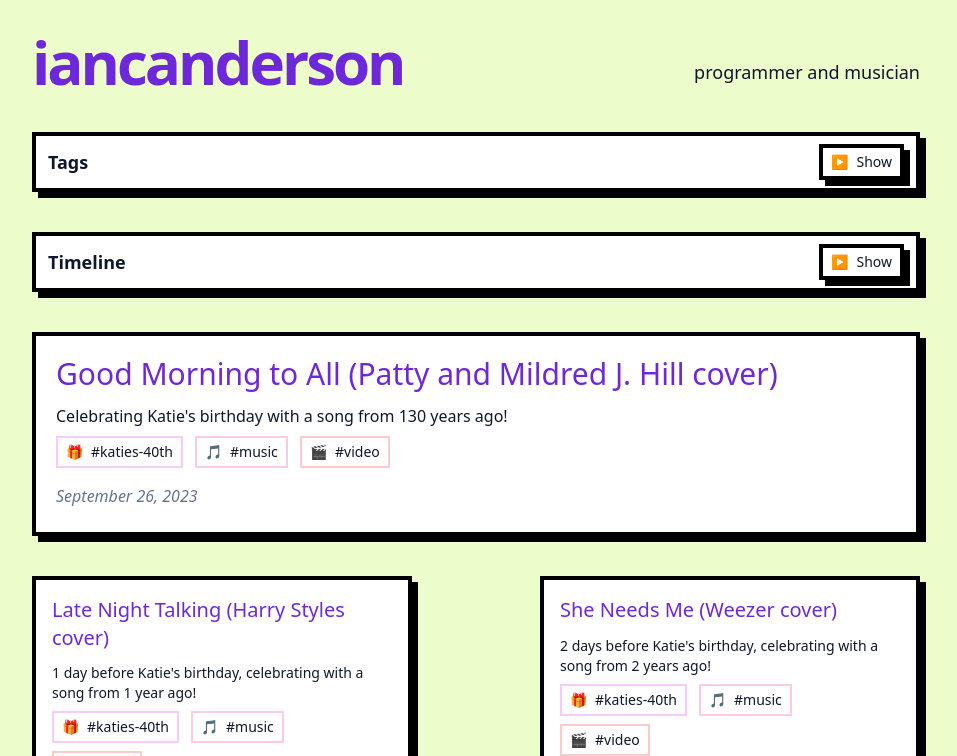
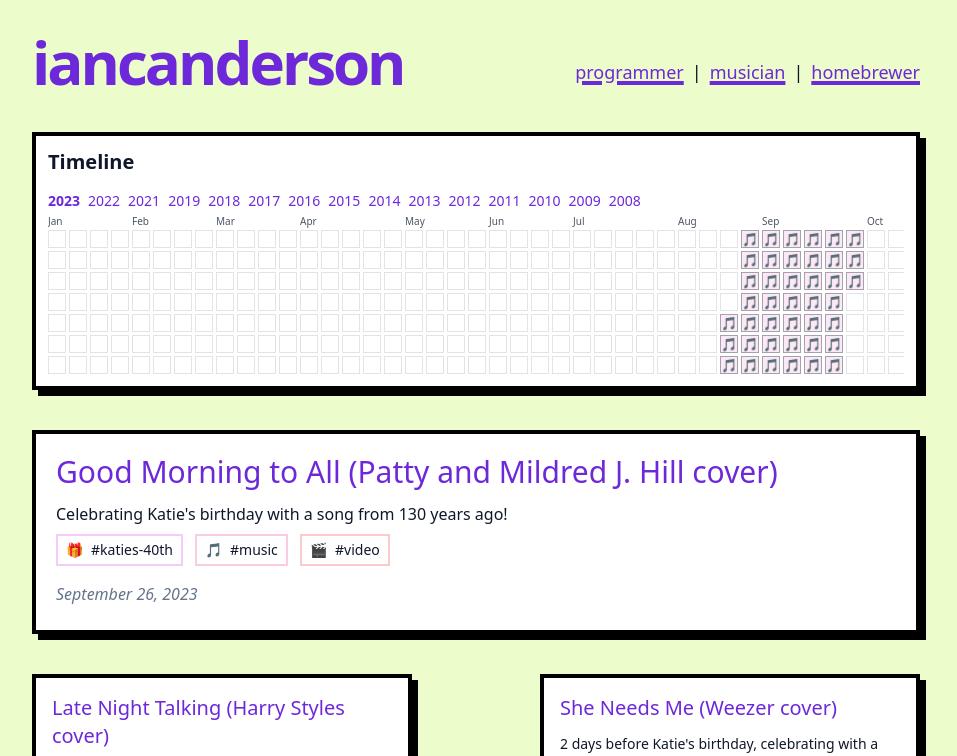
Before and after one commit to iancanderson/iancanderson.com, a Next.js app: page / in a window 1280 px wide. Shown: the top 756 px of the page, without its empty margins (164-1121 px from the left). Built offline with nearby package versions, Linux system fonts and the light colour scheme.

Commit message:
feat(home): subheading links to key tags; remove tag cloud; show timeline expanded

```diff
--- a/components/intro.tsx
+++ b/components/intro.tsx
@@ -7,7 +7,11 @@ const Intro = () => {
         <Link href="/" className="hover:underline">iancanderson</Link>
       </h1>
       <h4 className="text-center md:text-left text-lg mt-5 md:pl-8">
-        programmer and musician
+        <Link href="/tags/software" className="brutal-link">programmer</Link>
+        <span className="mx-2">|</span>
+        <Link href="/tags/music" className="brutal-link">musician</Link>
+        <span className="mx-2">|</span>
+        <Link href="/tags/homebrewing" className="brutal-link">homebrewer</Link>
       </h4>
     </section>
   );
--- a/pages/index.tsx
+++ b/pages/index.tsx
@@ -3,9 +3,7 @@ import MoreStories from "../components/more-stories";
 import HeroPost from "../components/hero-post";
 import Intro from "../components/intro";
 import Layout from "../components/layout";
-import TagCloud from "../components/tag-cloud";
 import CalendarTimeline from "../components/calendar-timeline";
-import Collapsible from "../components/collapsible";
 import { getAllPosts } from "../lib/api";
 import Head from "next/head";
 import Post from "../types/post";
@@ -17,12 +15,7 @@ type Props = {
 const Index = ({ allPosts }: Props) => {
   const heroPost = allPosts[0];
   const morePosts = allPosts.slice(1);
-  const tagCounts = allPosts.reduce((acc: Record<string, number>, p) => {
-    (p.tags || []).forEach((t) => {
-      acc[t] = (acc[t] || 0) + 1;
-    });
-    return acc;
-  }, {});
+
   return (
     <>
       <Layout>
@@ -31,12 +24,7 @@ const Index = ({ allPosts }: Props) => {
         </Head>
         <Container>
           <Intro />
-          <Collapsible title="Tags" defaultExpanded={false}>
-            <TagCloud counts={tagCounts} bare />
-          </Collapsible>
-          <Collapsible title="Timeline" defaultExpanded={false}>
-            <CalendarTimeline posts={allPosts.map(p => ({ slug: p.slug, date: p.date, tags: p.tags }))} bare hideTitle />
-          </Collapsible>
+          <CalendarTimeline posts={allPosts.map(p => ({ slug: p.slug, date: p.date, tags: p.tags }))} />
           {heroPost && (
             <HeroPost
               title={heroPost.title}
```
